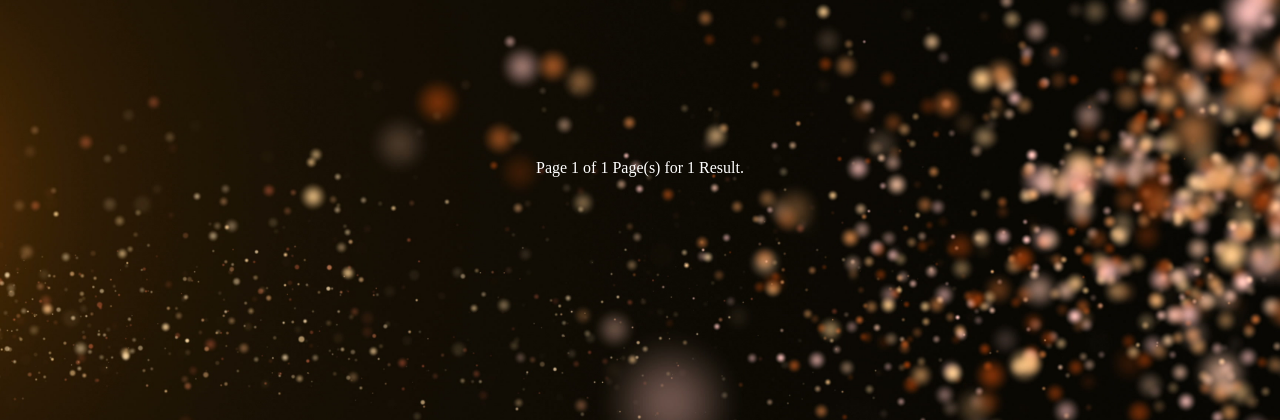
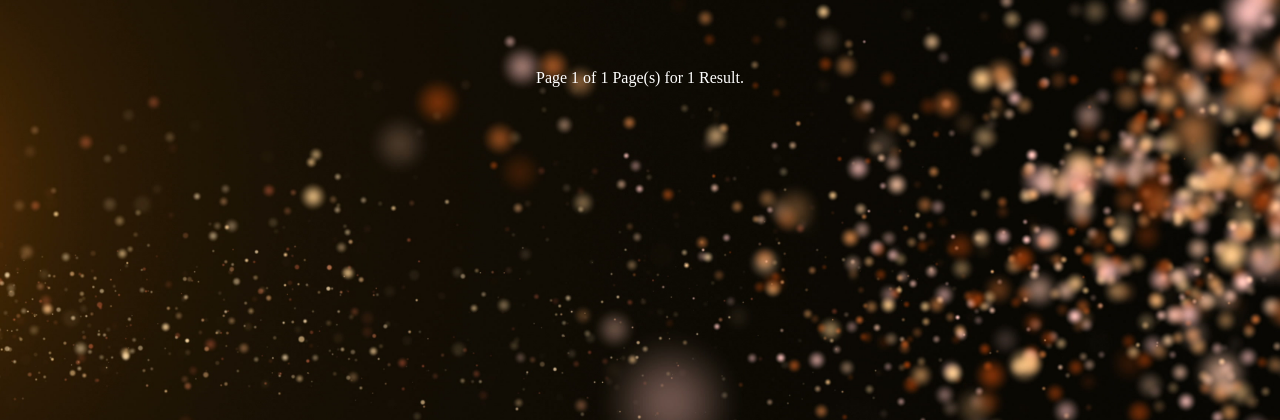
Before and after one commit to chukwumaokere/steamapi, a PHP site: page /results.php?gamename=1 in a window 1280 px wide. Shown: the top 420 px of the page. Run offline with PHP 8.4, Linux system fonts and the light colour scheme; data that the repository does not hold is empty; a stand-in replaces the project's code that opens the database connection.

Commit message:
fixing margins for divs

```diff
--- a/results.css
+++ b/results.css
@@ -35,11 +35,17 @@
 .griddy{
 	padding: 6%;
 }
+#contents{
+	margin: 5%;
+	margin-top: 0%;
+}
 #centerme{
 	/*idk*/
+	/*
 	display: block;
 	margin: 5%;
 	margin-top: 2%;
+	*/
 
 }
 #centeragain{
```
